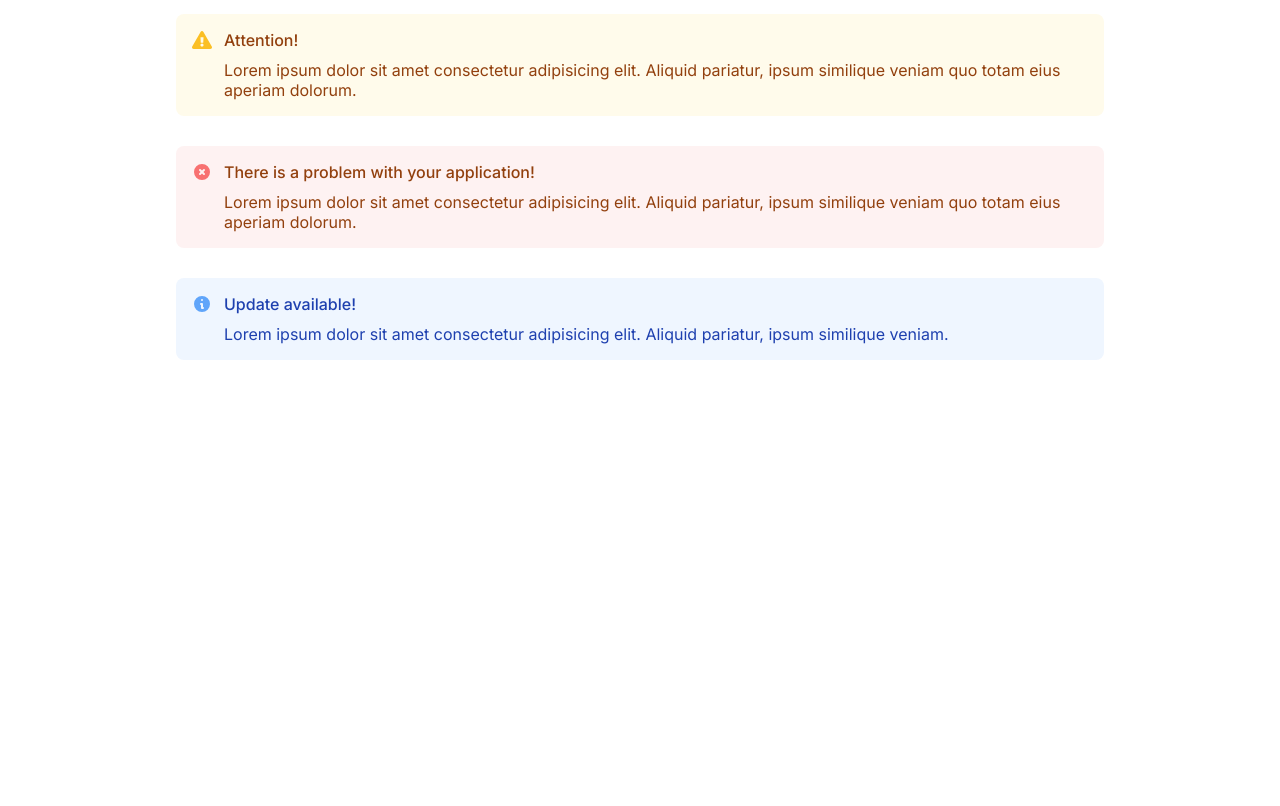
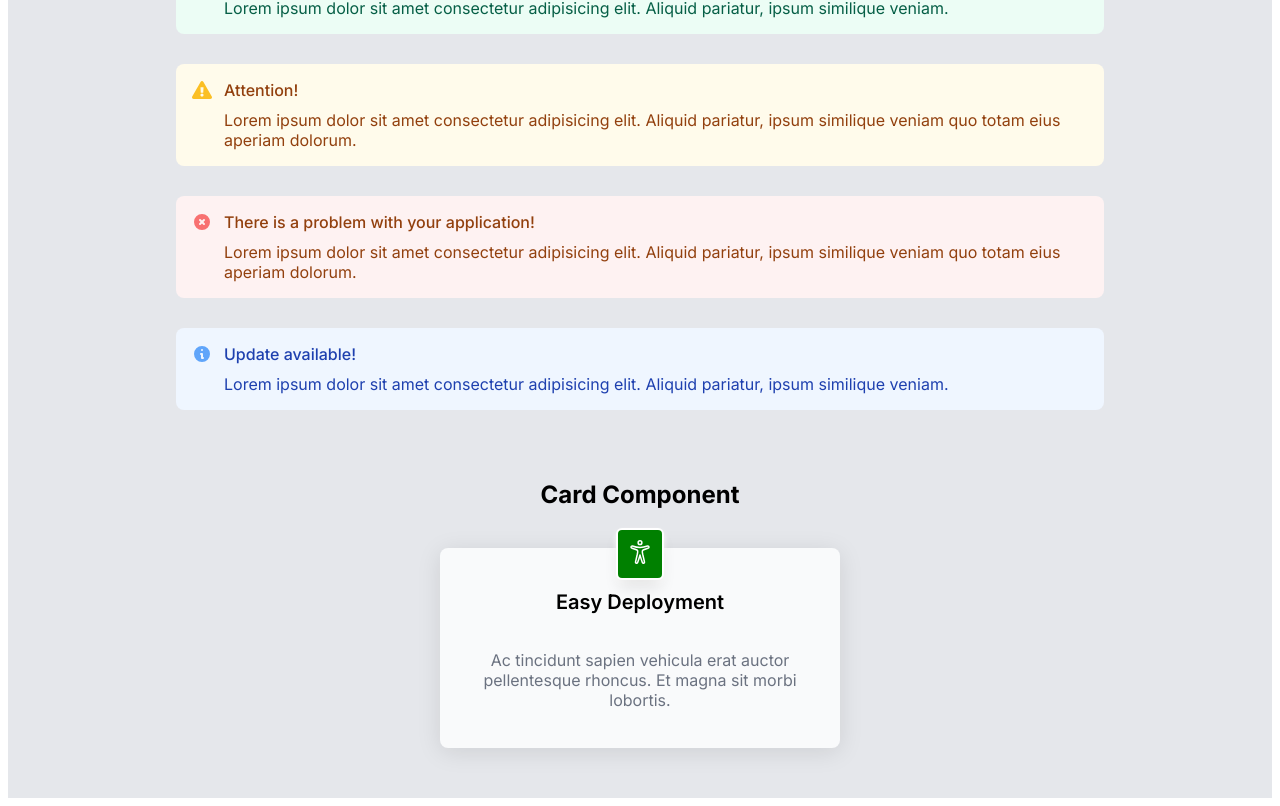
Before and after one commit to Shanmukh459/ComponentLibrary, a React (Vite) app: page / in a window 1280 px wide. Shown: the part 312-1118 px from the top of the page. Before the commit the page ends 800 px from the top, so only its background shows below. Built offline with nearby package versions, Linux system fonts and the light colour scheme.

Commit message:
added Card component and adjusted the style of main

```diff
--- a/src/App.jsx
+++ b/src/App.jsx
@@ -1,9 +1,11 @@
 import React from "react"
 import Badge from "./components/Badge/Badge"
+import Card from "./components/Card/Card"
 import Banner from "./components/Banner/Banner"
 import {AiFillCheckCircle } from "react-icons/ai"
 import { FaExclamationTriangle } from "react-icons/fa"
 import { HiXCircle, HiInformationCircle } from "react-icons/hi"
+import { IoCloudUploadOutline, IoAccessibilityOutline } from "react-icons/io5"
 import "./app.css"
 
 export default function App() {
@@ -73,6 +75,14 @@ export default function App() {
           </Banner>
         </div>
       </section>
+      <section>
+        <h2>Card Component</h2>
+        <Card icon={<IoAccessibilityOutline />} clr="green">
+
+          <p className="card-head">Easy Deployment</p>
+          <p className="card-body">Ac tincidunt sapien vehicula erat auctor pellentesque rhoncus. Et magna sit morbi lobortis.</p>
+        </Card>
+      </section>
 
     </main>
   )
--- a/src/app.css
+++ b/src/app.css
@@ -1,9 +1,10 @@
 main {
     display: flex;
     flex-direction: column;
-    width: 500px;
-    margin: auto;
+    width:100%;
+    height: 100%;
     font-family: 'Inter', sans-serif;
+    background-color: #E5E7EB;
 }
 .badge-button {
     display: flex;
@@ -14,3 +15,10 @@ main {
 h2 {
     text-align: center;
 }
+
+section {
+    display: flex;
+    flex-direction: column;
+    align-items: center;
+    margin-bottom: 50px;
+}
--- a/src/components/Banner/banner.css
+++ b/src/components/Banner/banner.css
@@ -1,7 +1,6 @@
 .banner-element {
     display: flex;
     flex-direction: row;
-
     padding: 16px;
     gap: 12px;
     border-radius: 8px;
@@ -18,7 +17,6 @@
 }
 
 .banner-left > svg {
-
     width: 20px;
     height: 20px;
     margin: 0px;
--- /dev/null
+++ b/src/components/Card/Card.jsx
@@ -0,0 +1,15 @@
+import React from "react"
+import "./card.css"
+
+export default function Card({children, icon, clr}) {
+    return (
+        <div className="card-component">
+            <div className={`card-icon ${clr}-icon`}>
+                {icon}
+            </div>
+
+            {children}
+            </div>
+
+    )
+}
--- /dev/null
+++ b/src/components/Card/card.css
@@ -0,0 +1,55 @@
+.card-component {
+    background-color: #F9FAFB;
+    height: 200px;
+    width: 400px;
+    display: flex;
+    flex-direction: column;
+    align-items: center;
+    justify-content: center;
+    position: relative;
+    margin-top: 20px;
+    box-shadow: 0px 4px 25px rgba(0, 0, 0, 0.1);
+    border-radius: 8px;
+}
+
+.card-icon {
+    position: absolute;
+    top: -10%;
+    color: white;
+    padding: 10px;
+    border-radius: 6px;
+    box-shadow: 0px 10px 15px -3px rgba(0, 0, 0, 0.1), 0px 4px 6px;
+    border: 2px solid #FFFFFF;
+    cursor: pointer;
+    transition: top 0.2s;
+
+}
+
+.card-icon:hover {
+    top: -8%;
+}
+
+.card-icon > svg {
+    width: 24px;
+    height: 24px;
+}
+
+.blue-icon {
+    background-color: #3F75FE;
+}
+
+.green-icon {
+    background-color: green;
+}
+.card-head {
+    font-size: 20px;
+    font-weight: 600;
+    margin-top: 20px;
+}
+
+.card-body {
+    text-align: center;
+    font-size: 16px;
+    padding: 0px 20px;
+    color: #6B7280;
+}
```
